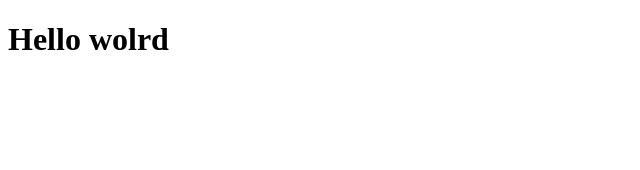
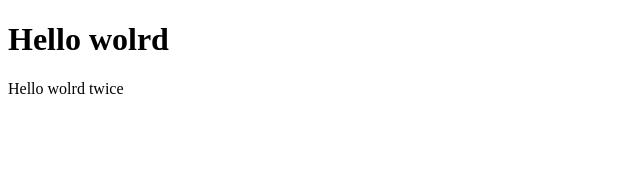
Before and after one commit to Sanjar-Kodirov/UzAmazon, a React (Create React App) app in the folder frontend/: page / in a window 1280 px wide. Shown: the top 170 px of the page, without its empty margins (0-640 px from the left). Built offline with nearby package versions, Linux system fonts and the light colour scheme.

Commit message:
Hello world

```diff
--- a/frontend/src/App.js
+++ b/frontend/src/App.js
@@ -4,6 +4,7 @@ function App() {
   return (
     <>
        <h1>Hello wolrd</h1>
+       <p>Hello wolrd twice</p>
     </>
   );
 }
```
